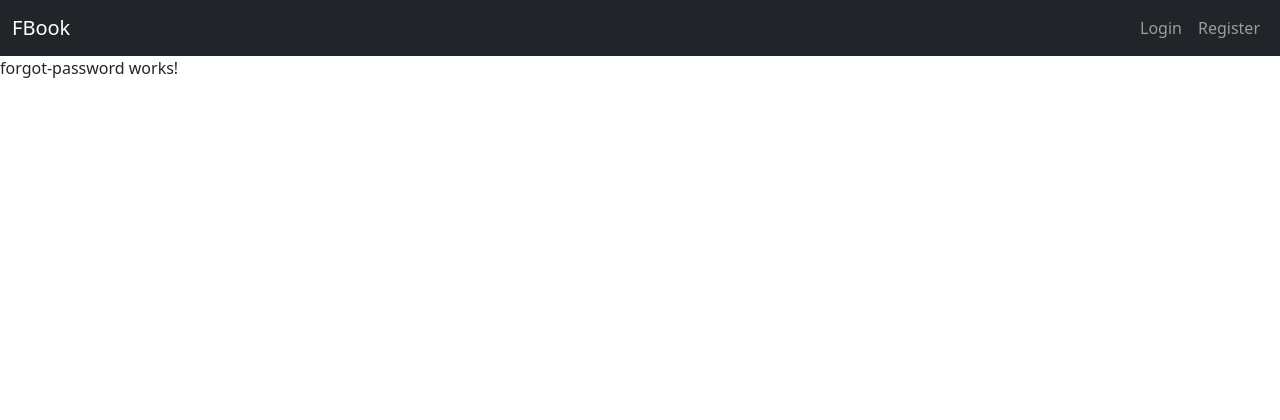
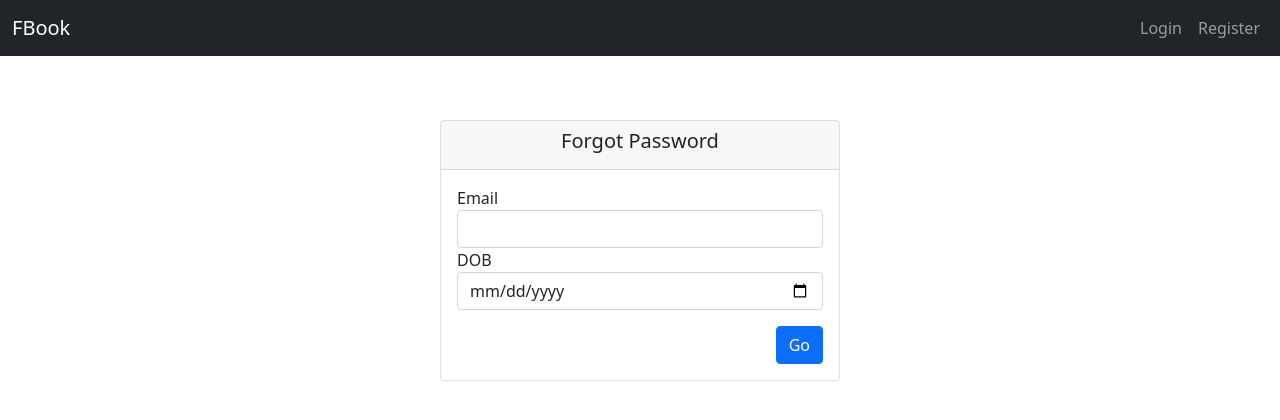
Before and after one commit to 0xdeee/edrk-ng-prj-fbook, an Angular app: page /passwordreset in a window 1280 px wide. Shown: the top 420 px of the page. Built offline with nearby package versions, Linux system fonts and the light colour scheme.

Commit message:
implemented the reset password feature

```diff
--- a/src/app/components/forgot-password/forgot-password.component.html
+++ b/src/app/components/forgot-password/forgot-password.component.html
@@ -1 +1,86 @@
-<p>forgot-password works!</p>
+<section class="container" *ngIf="!isValidated">
+  <div class="d-flex justify-content-center mt-5">
+    <div class="card m-3" style="width: 25rem;">
+      <div class="card-header d-flex justify-content-center">
+        <h5>Forgot Password</h5>
+      </div>
+      <div class="card-body">
+        <form name="form" [formGroup]="passwordResetValidateObj" (ngSubmit)="onSubmitValidate()">
+          <div class="row">
+            <div class="form-group col">
+              <label>Email</label>
+              <input type="email" name="email" class="form-control" formControlName="email"
+                [ngClass]="{ 'is-invalid': isSubmitted && f.email.errors}">
+              <div *ngIf="isSubmitted && f.email.errors" class="invalid-feedback">
+                <div *ngIf="f.email.errors.required">email is required</div>
+                <div *ngIf="f.email.errors.email">email is not valid</div>
+              </div>
+            </div>
+          </div>
+          <div class="row">
+            <div class="form-group col">
+              <label>DOB</label>
+              <input type="date" name="dob" class="form-control" formControlName="dob"
+                [ngClass]="{ 'is-invalid': isSubmitted && f.dob.errors}">
+              <div *ngIf="isSubmitted && f.dob.errors" class="invalid-feedback">
+                <div *ngIf="f.dob.errors.required">DOB is required</div>
+              </div>
+            </div>
+          </div>
+          <div class="d-flex justify-content-end mt-3">
+            <div>
+              <button [disabled]="loading" class="btn btn-primary">
+                <span *ngIf="loading" class="spinner-border spinner-border-sm mr-1"></span>
+                <span *ngIf="!loading">Go</span>
+              </button>
+            </div>
+          </div>
+        </form>
+      </div>
+    </div>
+  </div>
+</section>
+
+<section class="container" *ngIf="isValidated">
+  <div class="d-flex justify-content-center mt-5">
+    <div class="card m-3" style="width: 25rem;">
+      <div class="card-header d-flex justify-content-center">
+        <h5>Reset Password</h5>
+      </div>
+      <div class="card-body">
+        <form name="form" [formGroup]="passwordResetNewPasswordObj" (ngSubmit)="onSubmitReset()">
+          <div class="row">
+            <div class="form-group col">
+              <label>Password</label>
+              <input type="password" name="password" class="form-control" formControlName="password"
+                [ngClass]="{ 'is-invalid': isSubmitted && r.password.errors}">
+              <div *ngIf="isSubmitted && r.password.errors" class="invalid-feedback">
+                <div *ngIf="r.password.errors.required">Password is required</div>
+                <div *ngIf="r.password.errors.minlength">min 5 chars is required</div>
+              </div>
+            </div>
+          </div>
+          <div class="row">
+            <div class="form-group col">
+              <label>Confirm Password</label>
+              <input type="password" name="confirmPassword" class="form-control" formControlName="passwordConfirm"
+                [ngClass]="{ 'is-invalid': isSubmitted && r.passwordConfirm.errors}">
+              <div *ngIf="isSubmitted && r.passwordConfirm.errors" class="invalid-feedback">
+                <div *ngIf="r.passwordConfirm.errors.required">Re-enter Password</div>
+                <div *ngIf="r.passwordConfirm.errors.ConfirmPassword">Passwords do not match</div>
+              </div>
+            </div>
+          </div>
+          <div class="d-flex justify-content-end mt-3">
+            <div>
+              <button [disabled]="loading" class="btn btn-primary">
+                <span *ngIf="loading" class="spinner-border spinner-border-sm mr-1"></span>
+                <span *ngIf="!loading">Reset</span>
+              </button>
+            </div>
+          </div>
+        </form>
+      </div>
+    </div>
+  </div>
+</section>
--- a/src/app/components/forgot-password/forgot-password.component.ts
+++ b/src/app/components/forgot-password/forgot-password.component.ts
@@ -1,15 +1,125 @@
 import { Component, OnInit } from '@angular/core';
+import { FormBuilder, FormGroup, Validators } from '@angular/forms';
+import { Router } from '@angular/router';
+import { first } from 'rxjs/operators';
+import { AlertService } from 'src/app/services/alert.service';
+import { ApiService } from 'src/app/services/api.service';
+import { ConfirmPasswordValidator } from 'src/app/services/confirm-password.validator';
 
 @Component({
   selector: 'app-forgot-password',
   templateUrl: './forgot-password.component.html',
-  styleUrls: ['./forgot-password.component.css']
+  styleUrls: ['./forgot-password.component.css'],
 })
 export class ForgotPasswordComponent implements OnInit {
+  passwordResetValidateObj: FormGroup;
+  passwordResetNewPasswordObj: FormGroup;
+  fetchedUser: any;
+  isValidated = false;
+  isSubmitted = false;
+  loading = false;
 
-  constructor() { }
-
-  ngOnInit(): void {
+  constructor(
+    private formBuilder: FormBuilder,
+    private alertService: AlertService,
+    private apiService: ApiService,
+    private router: Router
+  ) {
+    this.passwordResetValidateObj = this.formBuilder.group({
+      email: ['', [Validators.required, Validators.email]],
+      dob: ['', Validators.required],
+    });
+    this.passwordResetNewPasswordObj = this.formBuilder.group(
+      {
+        password: ['', [Validators.required, Validators.minLength(5)]],
+        passwordConfirm: ['', Validators.required],
+      },
+      {
+        validator: ConfirmPasswordValidator.MatchPassword,
+      }
+    );
   }
 
+  get f(): any {
+    return this.passwordResetValidateObj.controls;
+  }
+
+  get r(): any {
+    return this.passwordResetNewPasswordObj.controls;
+  }
+
+  ngOnInit(): void {}
+
+  onSubmitValidate(): void {
+    this.alertService.clear();
+    this.isSubmitted = true;
+    if (
+      !this.passwordResetValidateObj.valid &&
+      this.passwordResetValidateObj.invalid
+    ) {
+      this.alertService.error('form data is invalid/empty', false);
+      return;
+    }
+    this.loading = true;
+    console.table(this.passwordResetValidateObj.value);
+    const validationRequest = {
+      email: this.passwordResetValidateObj.value.email,
+    };
+    this.apiService
+      .resetPasswordValidate(validationRequest)
+      .pipe(first())
+      .subscribe((response) => {
+        console.table(response);
+        if (
+          response[0] &&
+          response[0].dob.slice(0, 10) ===
+            this.passwordResetValidateObj.value.dob
+        ) {
+          this.fetchedUser = response[0];
+          this.isValidated = true;
+          this.isSubmitted = false;
+          this.loading = false;
+        } else {
+          this.alertService.clear();
+          this.alertService.error('email or dob is incorrect');
+          this.loading = false;
+        }
+      });
+  }
+
+  onSubmitReset(): void {
+    this.alertService.clear();
+    this.isSubmitted = true;
+    if (
+      !this.passwordResetNewPasswordObj.valid &&
+      this.passwordResetNewPasswordObj.invalid
+    ) {
+      this.alertService.error('form data is invalid/empty', false);
+      return;
+    }
+    this.loading = true;
+    console.table(this.passwordResetNewPasswordObj.value);
+    const passwordResetRequest = {
+      password: this.passwordResetNewPasswordObj.value.password,
+    };
+    this.apiService
+      .updateUserDetails(this.fetchedUser.id, passwordResetRequest)
+      .pipe(first())
+      .subscribe(
+        (response) => {
+          console.log(response);
+          this.alertService.clear();
+          this.alertService.success(
+            'you have successfully reset the password',
+            true
+          );
+          this.router.navigate(['/login']);
+        },
+        (error) => {
+          console.error(error);
+          this.alertService.clear();
+          this.alertService.error('password reset was not successful');
+        }
+      );
+  }
 }
--- a/src/app/components/login/login.component.css
+++ b/src/app/components/login/login.component.css
@@ -0,0 +1,3 @@
+body {
+  height: 100vh;
+}
--- a/src/app/components/login/login.component.html
+++ b/src/app/components/login/login.component.html
@@ -1,5 +1,5 @@
 <section class="container">
-  <div class="d-flex justify-content-center align-items-center">
+  <div class="d-flex justify-content-center mt-5">
     <div class="card m-3" style="width: 25rem;">
       <div class="card-header d-flex justify-content-center">
         <h5>Login</h5>
--- a/src/app/components/login/login.component.ts
+++ b/src/app/components/login/login.component.ts
@@ -60,6 +60,7 @@ export class LoginComponent implements OnInit {
   }
 
   forgotPassword(): void {
+    this.loginFormObj.reset();
     this.router.navigate(['/passwordreset']);
   }
 }
--- a/src/app/services/api.service.ts
+++ b/src/app/services/api.service.ts
@@ -40,7 +40,7 @@ export class ApiService {
       );
   }
 
-  login(loginForm: any): Observable<any> {
+  login(loginForm: any): Observable<LoginResponse> {
     return this.httpClient
       .post<LoginResponse>(
         `${environment.apiUrl}/users/authenticate`,
@@ -60,6 +60,36 @@ export class ApiService {
       );
   }
 
+  resetPasswordValidate(email: any): Observable<LoginResponse> {
+    return this.httpClient
+      .post<LoginResponse>(`${environment.apiUrl}/users/finduserbyemail`, email)
+      .pipe(
+        map((response) => {
+          console.table(response);
+          return response;
+        }),
+        catchError((error) => {
+          console.error(error);
+          return throwError(error);
+        })
+      );
+  }
+
+  updateUserDetails(userId: any, newData: any): Observable<any> {
+    return this.httpClient
+      .put(`${environment.apiUrl}/users/${userId}`, newData)
+      .pipe(
+        map((response) => {
+          console.log(response);
+          return true;
+        }),
+        catchError((error) => {
+          console.error(error);
+          return error;
+        })
+      );
+  }
+
   logout(): void {
     // remove user from local storage and set current user to null
     localStorage.removeItem('currentUser');
--- /dev/null
+++ b/src/app/services/confirm-password.validator.ts
@@ -0,0 +1,14 @@
+import { AbstractClassPart } from '@angular/compiler/src/output/output_ast';
+import { AbstractControl } from '@angular/forms';
+
+export class ConfirmPasswordValidator {
+  static MatchPassword(control: AbstractControl): void {
+    const password = control.get('password').value;
+    const confirmPassword = control.get('passwordConfirm').value;
+    if (password !== confirmPassword) {
+      control.get('passwordConfirm').setErrors({ ConfirmPassword: true });
+    } else {
+      return null;
+    }
+  }
+}
```
Also changed, not shown: src/app/components/main-nav-bar/main-nav-bar.component.html (+8 -8 lines).
